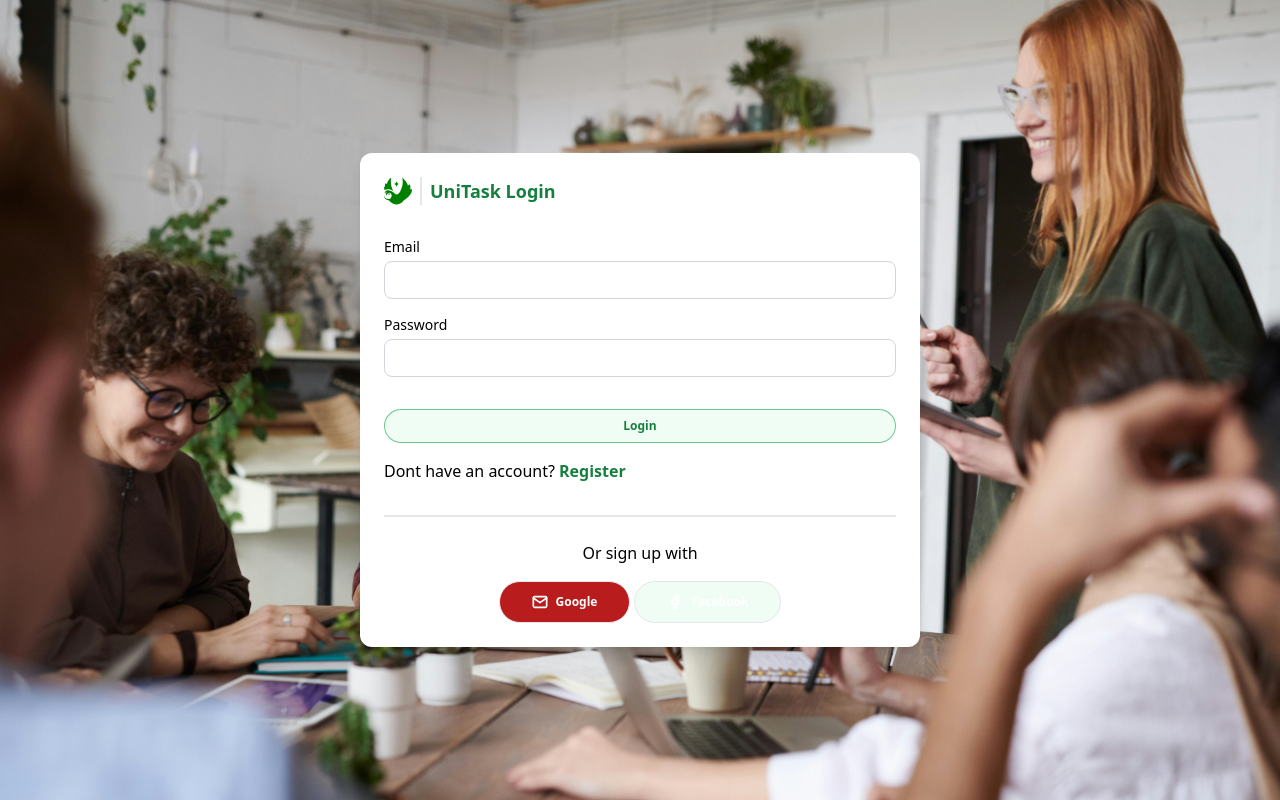
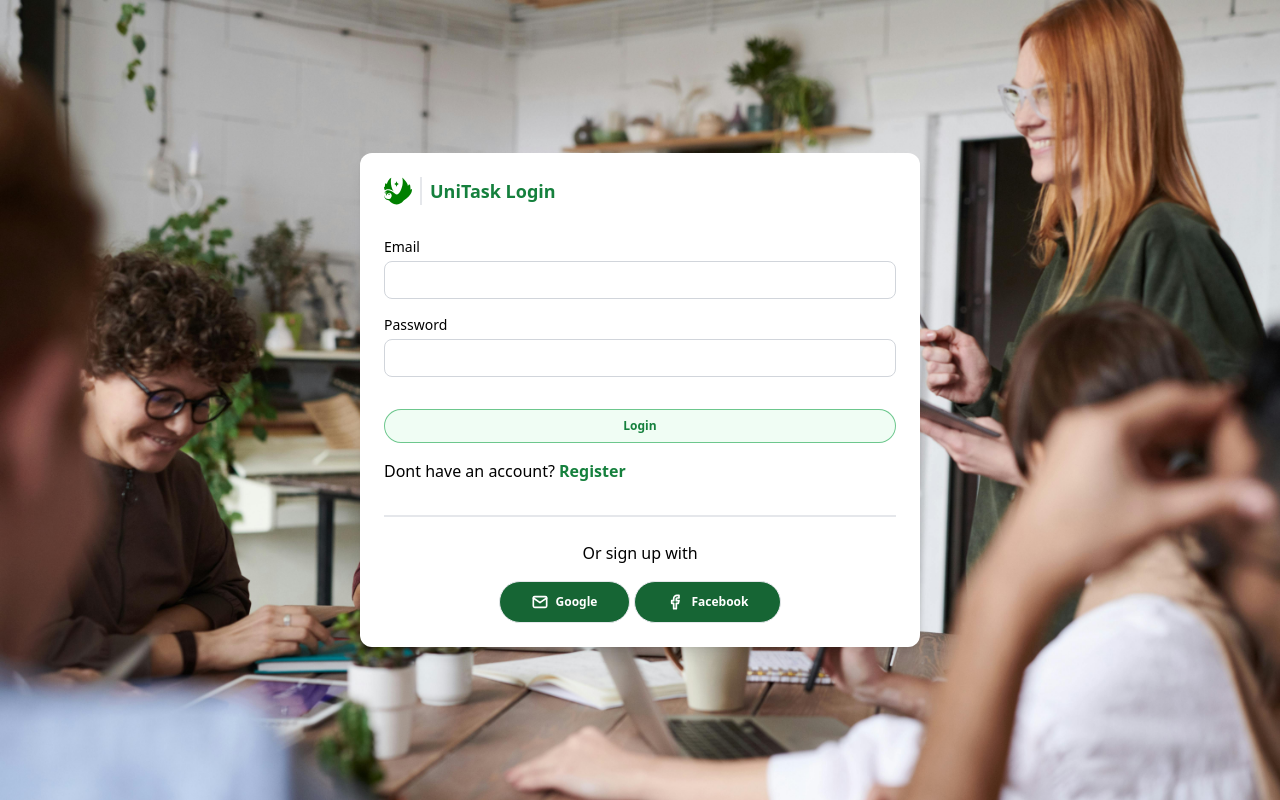
Before and after one commit to ArisSongalia/UniTask, a React (Vite) app: page /Sign-In in a window 1280 px wide. Built offline with nearby package versions, Linux system fonts and the light colour scheme.

Commit message:
BUtton fix

```diff
--- a/src/components/Button.jsx
+++ b/src/components/Button.jsx
@@ -18,7 +18,7 @@ function ButtonIcon({ text = 'Button', onClick, className = '', type = 'button',
   return (
     <button
       type={`${type}`}
-      className={`group flex text-green-800 bg-green-50 px-2 items-center rounded-full pr-4 text-xs font-bold h-fit
+      className={`group flex text-white bg-green-800 px-2 items-center rounded-full pr-4 text-xs font-bold h-fit
       hover:bg-green-700 hover:text-white border-opacity-60 border justify-center ${className}`}
       onClick={onClick}
     >
--- a/src/components/modal-group/ModalAuth.jsx
+++ b/src/components/modal-group/ModalAuth.jsx
@@ -126,8 +126,8 @@ const handleSignInWithFacebook = async () => {
         <section className="w-full flex flex-col gap-4 items-center">
           <p>Or sign up with</p>
           <section className='flex gap-1'>
-            <ButtonIcon dataFeather='mail' onClick={handleSignInWithGoogle} className='text-white px-6 py-1 bg-red-700' text='Google' />
-            <ButtonIcon dataFeather='facebook' onClick={handleSignInWithFacebook} className='text-white px-6 py-1 bg-blue-700' text='Facebook' />
+            <ButtonIcon dataFeather='mail' onClick={handleSignInWithGoogle} className='text-white px-6 py-1' text='Google' />
+            <ButtonIcon dataFeather='facebook' onClick={handleSignInWithFacebook} className='text-white px-6 py-1' text='Facebook' />
           </section>
         </section>
       </div>
@@ -265,8 +265,8 @@ const handleSignInWithFacebook = async () => {
         <section className="w-full flex flex-col gap-4 items-center">
           <p>Or sign up with</p>
           <section className='flex gap-1 h-full w-full items-center justify-center'>
-            <ButtonIcon dataFeather='mail' onClick={handleSignInWithGoogle} className='text-white px-6 py-1 bg-red-700' text='Google' />
-            <ButtonIcon dataFeather='facebook' onClick={handleSignInWithFacebook} className='text-white px-6 py-1 bg-blue-700' text='Facebook' />
+            <ButtonIcon dataFeather='mail' onClick={handleSignInWithGoogle} className='text-white px-6 py-1' text='Google' />
+            <ButtonIcon dataFeather='facebook' onClick={handleSignInWithFacebook} className='text-white px-6 py-1' text='Facebook' />
           </section>
         </section>
       </div>
```
